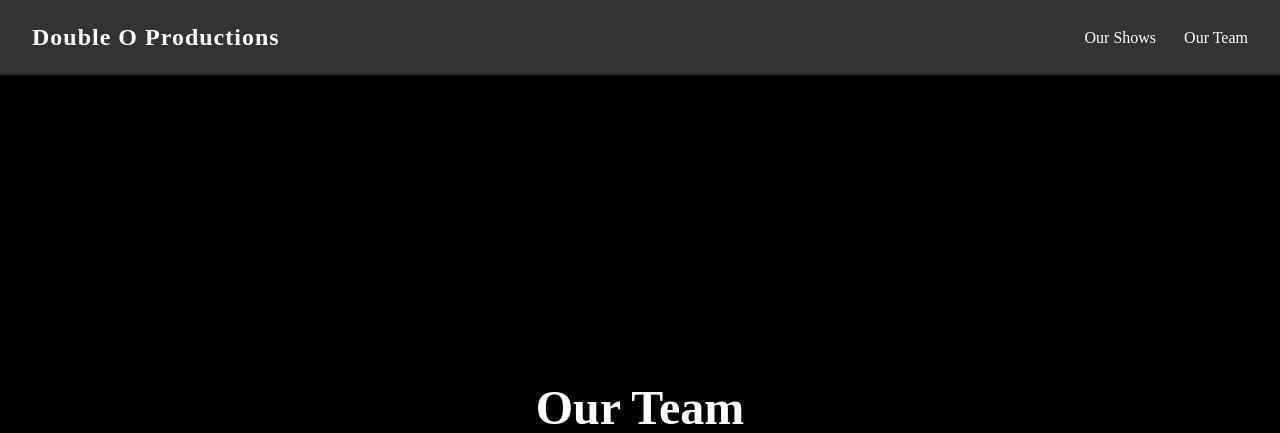
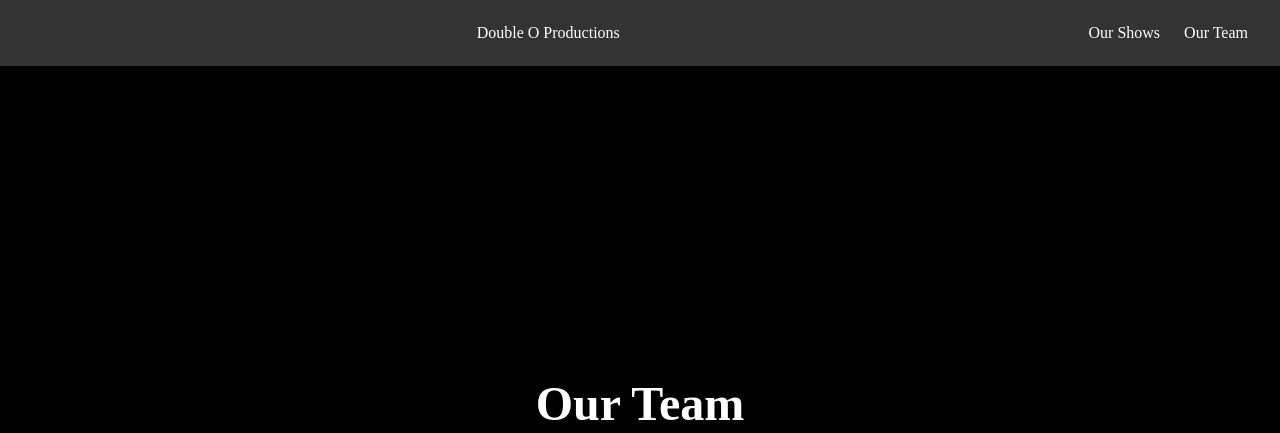
Before and after one commit to DoubleOProds/website, a PHP site: page /OurTeam.html in a window 1280 px wide. Shown: the top 433 px of the page. Run offline with PHP 8.4, Linux system fonts and the light colour scheme.

Commit message:
Update styles.css

```diff
--- a/styles.css
+++ b/styles.css
@@ -23,9 +23,21 @@
 }
 
 .logo {
-  font-size: 1.5rem;
-  font-weight: 700;
-  letter-spacing: 1px;
+  display: flex;
+  justify-content: center;
+  align-items: center;
+  flex: 1;
+}
+
+.logo img {
+  max-width: 200px; /* Adjust size of logo */
+  height: auto;
+}
+
+nav {
+  display: flex;
+  justify-content: flex-end;
+  align-items: center;
 }
 
 nav a {
@@ -75,21 +87,3 @@
     margin-left: 1rem;
   }
 }
-
-/* Special style just for TheLateNight */
-.late-night-background {
-  background-image: url('Late Night Background.png'); /* adjust path */
-  background-size: cover;
-  background-position: center;
-  background-attachment: fixed;
-  background-repeat: no-repeat;
-}
-
-.late-night-content {
-  background-color: rgba(0, 0, 0, 0.6); /* Semi-transparent dark background */
-  padding: 2rem;
-  border-radius: 1rem;
-  max-width: 700px;
-  margin: 4rem auto;
-  box-shadow: 0 8px 30px rgba(0, 0, 0, 0.4);
-}
```
